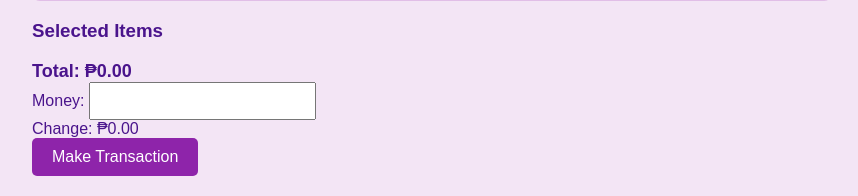
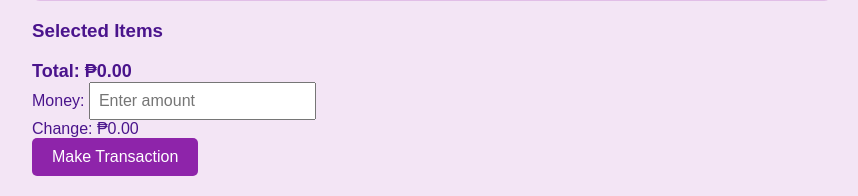
Before and after one commit to skullmatrix/HnSRamyeon, a Flask app: page / in a window 1280 px wide. Shown: the part 1894-2090 px from the top of the page, without its empty margins (208-1066 px from the left). Run offline with Flask 2, Linux system fonts and the light colour scheme; data comes from the database, SQL or seed files in the repository.

Commit message:
Update index.html

```diff
--- a/templates/index.html
+++ b/templates/index.html
@@ -209,7 +209,7 @@
         <div id="total">Total: ₱0.00</div>
 
         <label for="money_received">Money:</label>
-        <input type="number" step="0.01" id="money_received" name="money_received" oninput="calculateChange()" readonly>
+        <input type="number" step="0.01" id="money_received" name="money_received" oninput="calculateChange()" placeholder="Enter amount" required>
 
         <div id="change">Change: ₱0.00</div>
 
```
